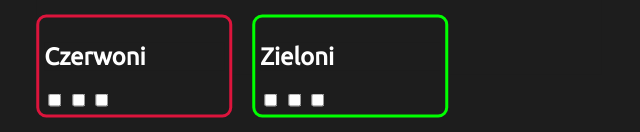
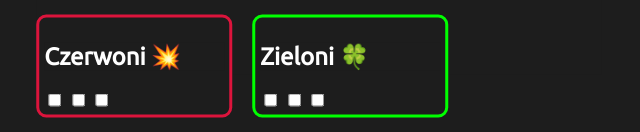
Before and after one commit to K4fkaa/K4fkaa.github.io, a plain HTML site: page tog4x4/index.html in a window 1280 px wide. Shown: the part 1561-1693 px from the top of the page, without its empty margins (113-753 px from the left). Drawn offline with Linux system fonts and the light colour scheme.

Commit message:
Update index.html

```diff
--- a/tog4x4/index.html
+++ b/tog4x4/index.html
@@ -57,13 +57,13 @@
                 <p>Pytanie...</p>
                 <textarea></textarea>
                 <div class="steale" id="red">
-                    <h2>Czerwoni</h2>
+                    <h2>Czerwoni 💥</h2>
                     <input type="checkbox">
                     <input type="checkbox">
                     <input type="checkbox">
                 </div>
                 <div class="steale" id="green">
-                    <h2>Zieloni</h2>
+                    <h2>Zieloni 🍀</h2>
                     <input type="checkbox">
                     <input type="checkbox">
                     <input type="checkbox">
```
